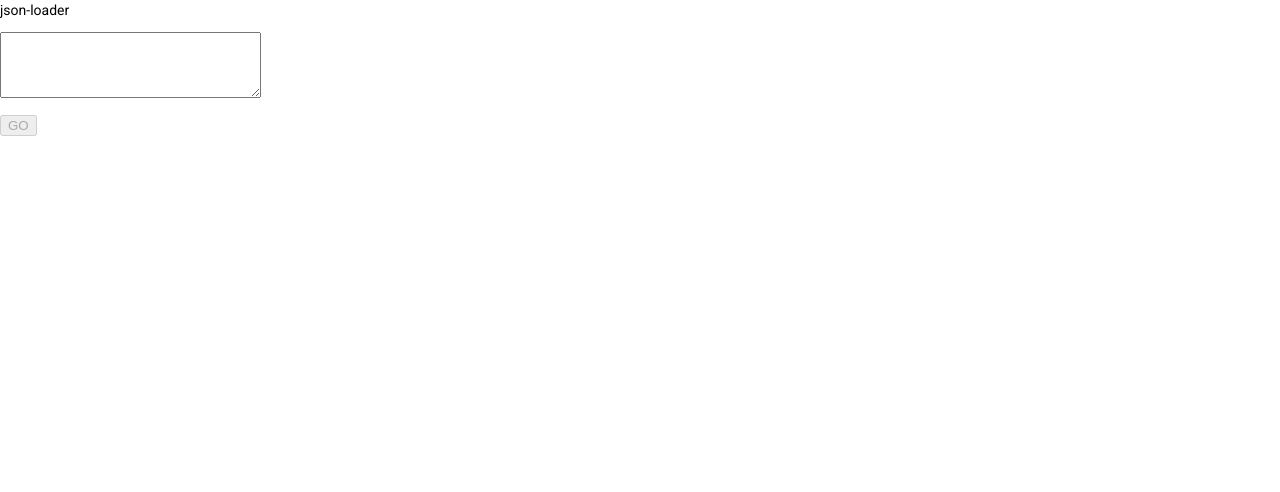
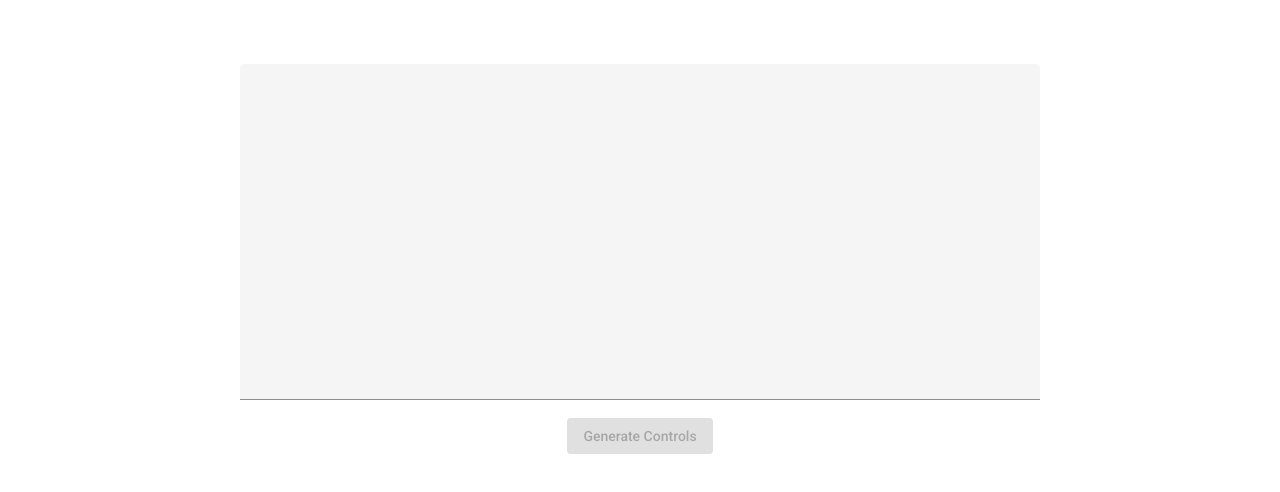
Before and after one commit to greatpersonnot27/material-control-generator, an Angular app: page / in a window 1280 px wide. Shown: the top 492 px of the page. Built offline with nearby package versions, Linux system fonts and the light colour scheme.

Commit message:
Add material components to JSON loader #2

```diff
--- a/src/app/app.module.ts
+++ b/src/app/app.module.ts
@@ -12,6 +12,8 @@ import { BrowserAnimationsModule } from '@angular/platform-browser/animations';
 import { MatSliderModule } from '@angular/material/slider';
 import {MatButtonModule} from '@angular/material/button';
 import {MatCardModule} from '@angular/material/card';
+import {MatFormFieldModule} from '@angular/material/form-field';
+import { MatInputModule } from '@angular/material/input';
 
 
 @NgModule({
@@ -28,7 +30,9 @@ import {MatCardModule} from '@angular/material/card';
     BrowserAnimationsModule,
     MatSliderModule,
     MatButtonModule,
-    MatCardModule
+    MatCardModule,
+    MatFormFieldModule,
+    MatInputModule
   ],
   providers: [],
   bootstrap: [AppComponent]
--- a/src/app/json-loader/json-loader.component.css
+++ b/src/app/json-loader/json-loader.component.css
@@ -0,0 +1,21 @@
+.center {
+  width: 80%;
+  max-width: 800px;
+  margin: auto;
+  margin-top: 5%;
+}
+
+.form {
+  width:100%;
+}
+
+
+#mainTextArea {
+  resize: none;
+  height: 300px;
+}
+
+#generateButton {
+  display: block;
+  margin: auto;
+}
--- a/src/app/json-loader/json-loader.component.html
+++ b/src/app/json-loader/json-loader.component.html
@@ -1,4 +1,18 @@
-<p>json-loader</p>
-<textarea cols="30" rows="4" [(ngModel)]="jsonText" (ngModelChange)='inputHandler()'></textarea>
-<p>{{statusMessage}}</p>
-<p><button [disabled]="buttonStatus"  (click)="displayResult()">GO</button></p>
+<div id="mainForm" class='center'>
+  <p>{{ statusMessage }}</p>
+  <mat-form-field class='form' appearance="fill">
+    <textarea id='mainTextArea'
+      [(ngModel)]="jsonText"
+      (ngModelChange)="inputHandler()"
+      matInput
+    ></textarea>
+  </mat-form-field>
+  <button mat-raised-button
+    color="accent"
+    id='generateButton'
+    [disabled]="buttonStatus"
+    (click)="displayResult()"
+  >
+    Generate Controls
+  </button>
+</div>
--- a/src/app/json-loader/json-loader.component.ts
+++ b/src/app/json-loader/json-loader.component.ts
@@ -26,10 +26,10 @@ export class JsonLoaderComponent implements OnInit {
   validateJson(text: string) {
     try {
       JSON.parse(text);
-      this.statusMessage = 'No mistakes found!';
+      this.statusMessage = ''
       return true;
     } catch (e) {
-      this.statusMessage = e.message;
+      this.statusMessage = text == '' ? '': e.message;
       return false;
     }
   }
```
